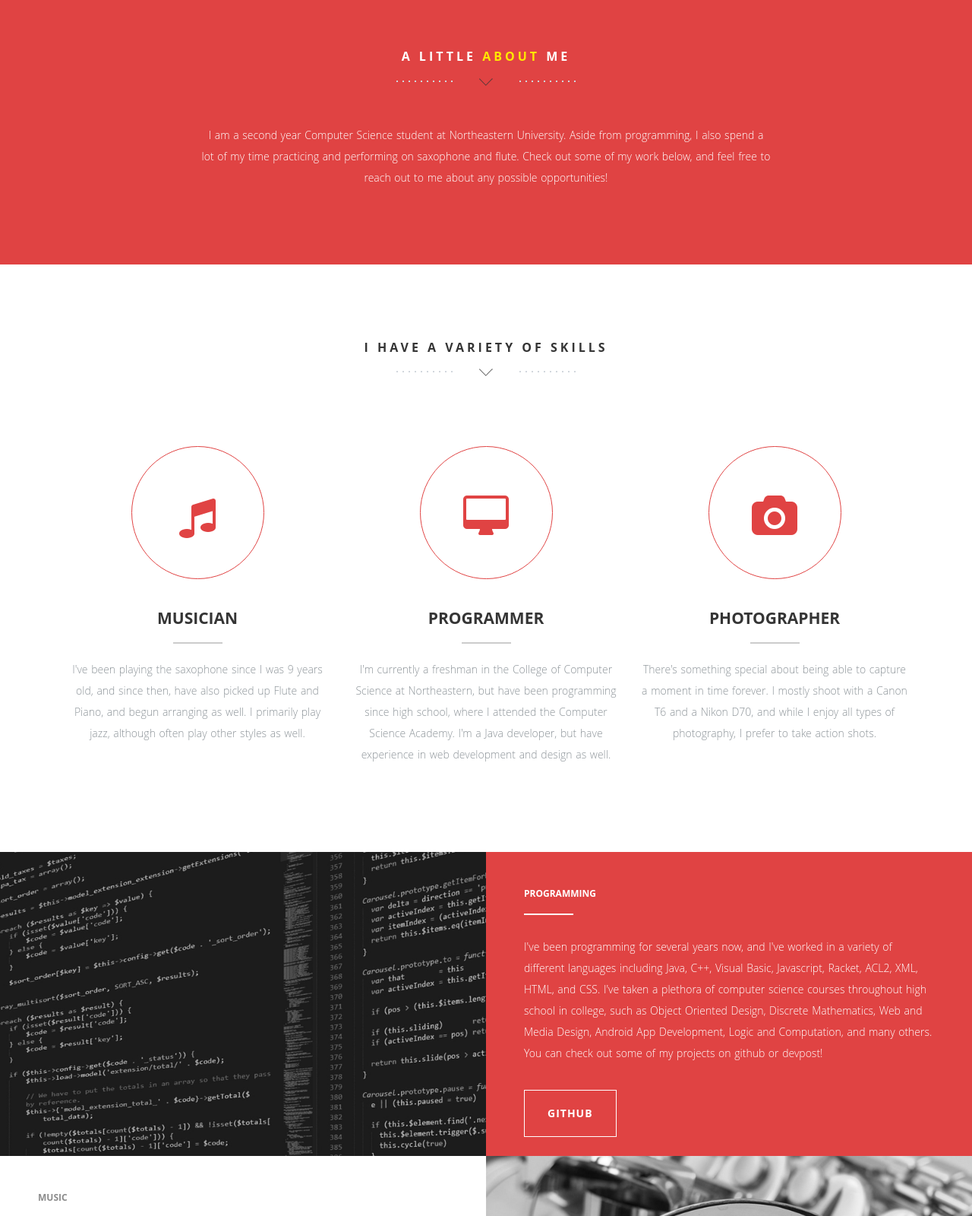
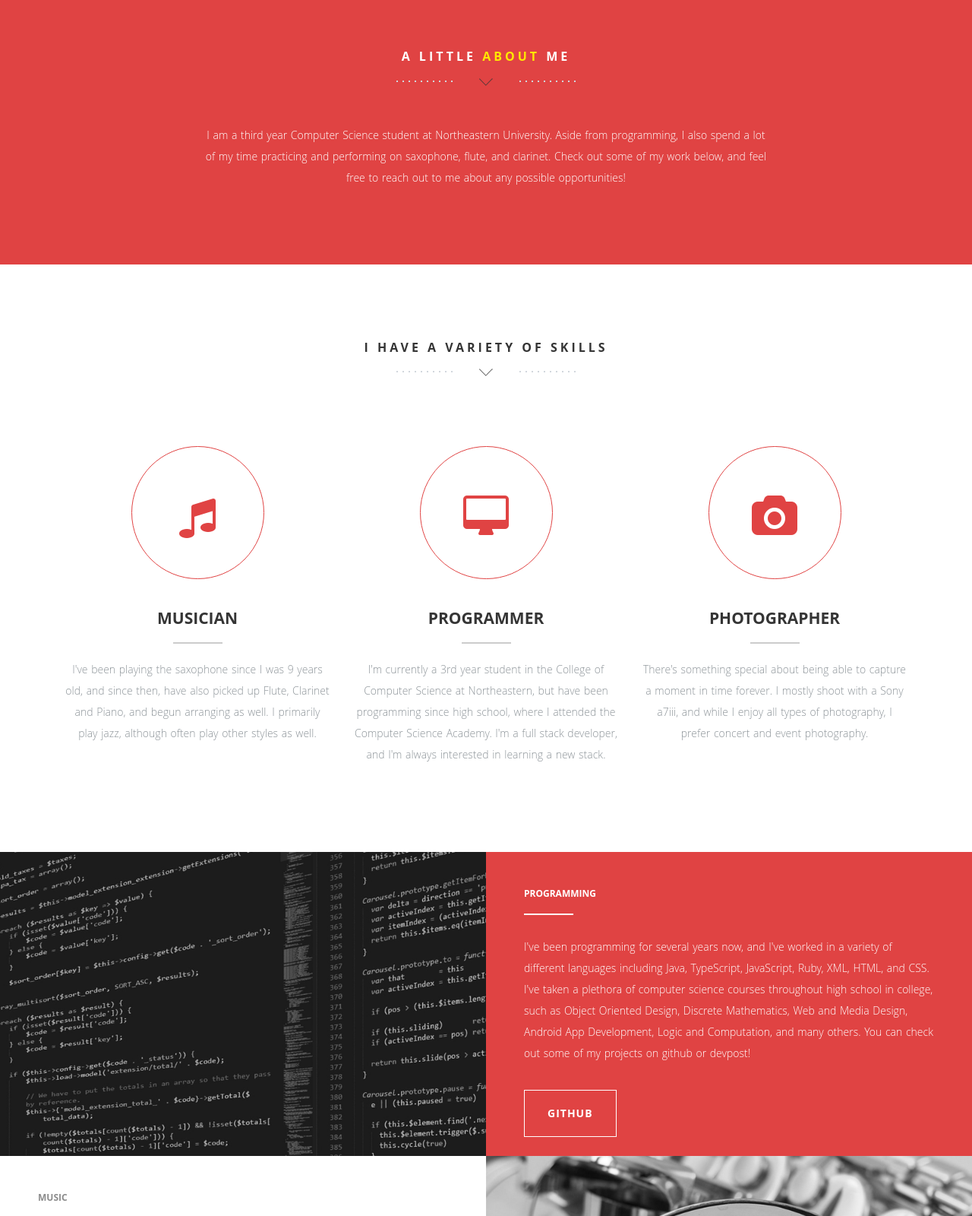
Before and after one commit to jlrosenberg/personal-website, a plain HTML site: page index.html in a window 1280 px wide. Shown: the part 898-2498 px from the top of the page at 76% size. Drawn offline with nearby package versions, Linux system fonts and the light colour scheme; some packages are replaced by stand-ins of ours.

Commit message:
Update basic info for website

```diff
--- a/index.html
+++ b/index.html
@@ -5,7 +5,7 @@
     <meta http-equiv="X-UA-Compatible" content="IE=edge">
     <meta name="viewport" content="width=device-width, initial-scale=1">
 	<!-- Website Title -->
-    <title>Joshua Rosenberg - Computer Scientist and Musician</title>
+    <title>Joshua Rosenberg</title>
     <!-- Bootstrap -->
     <link href="assets/bootstrap/css/bootstrap.min.css" rel="stylesheet">
 	<!-- Font-Awesome -->
@@ -73,7 +73,7 @@
                     J<span style="color:#E04343;">o</span>sh<br/>
                     <span>R<span style="color:#FFE800">o</span>senberg</span>
                   </h1><!-- Title -->
-                  <h3 class="animated fadeInUp delay-05s"><span class="rotate">Programmer, Developer, Musician</span></h3><!-- Text Rotator -->
+                  <h3 class="animated fadeInUp delay-05s"><span class="rotate">Developer, Photographer, Musician</span></h3><!-- Text Rotator -->
                 </div>
               </div>
 			  <!-- Learn More Button -->
@@ -106,7 +106,7 @@
               <div class="col-md-8 col-md-offset-2 wp1">
                 <h1 class="arrow">A little <span>about</span> me</h1><!-- Headline -->
 				<!-- about / welcome text -->
-                <p>I am a second year Computer Science student at Northeastern University. Aside from programming, I also spend a lot of my time practicing and performing on saxophone and flute. Check out some of my work below, and feel free to reach out to me about any possible opportunities!</p>
+                <p>I am a third year Computer Science student at Northeastern University. Aside from programming, I also spend a lot of my time practicing and performing on saxophone, flute, and clarinet. Check out some of my work below, and feel free to reach out to me about any possible opportunities!</p>
               </div>
             </div>
           </div>
@@ -135,7 +135,7 @@
                       <i class="fa fa-music"></i><!-- Icon -->
                     </div>
                     <h2>Musician</h2><!-- Title -->
-                    <p>I've been playing the saxophone since I was 9 years old, and since then, have also picked up Flute and Piano, and begun arranging as well. I primarily play jazz, although often play other styles as well.</p><!-- Description -->
+                    <p>I've been playing the saxophone since I was 9 years old, and since then, have also picked up Flute, Clarinet and Piano, and begun arranging as well. I primarily play jazz, although often play other styles as well.</p><!-- Description -->
                   </div>
           <!-- Service Box 2 -->
                   <div class="col-md-4 wp2 item delay-05s">
@@ -143,7 +143,7 @@
                       <i class="fa fa-desktop"></i><!-- Icon -->
                     </div>
                     <h2>Programmer</h2><!-- Title -->
-                    <p>I'm currently a freshman in the College of Computer Science at Northeastern, but have been programming since high school, where I attended the Computer Science Academy. I'm a Java developer, but have experience in web development and design as well.</p><!-- Description -->
+                    <p>I'm currently a 3rd year student in the College of Computer Science at Northeastern, but have been programming since high school, where I attended the Computer Science Academy. I'm a full stack developer, and I'm always interested in learning a new stack.</p><!-- Description -->
                   </div>
           <!-- Service Box 3 -->
                   <div class="col-md-4 wp2 item delay-1s">
@@ -151,7 +151,7 @@
                       <i class="fa fa-camera"></i><!-- Icon -->
                     </div>
                     <h2>Photographer</h2><!-- Title -->
-                    <p>There's something special about being able to capture a moment in time forever. I mostly shoot with a Canon T6 and a Nikon D70, and while I enjoy all types of photography, I prefer to take action shots.</p><!-- Description -->
+                    <p>There's something special about being able to capture a moment in time forever. I mostly shoot with a Sony a7iii, and while I enjoy all types of photography, I prefer concert and event photography.</p><!-- Description -->
                   </div>
           </div>
                   <div class="clearfix"></div>
@@ -172,7 +172,7 @@
 				</div>
 				<div class="col-md-6 about-text">
 					<h6>Programming</h6><!-- headline-->
-					<p>I've been programming for several years now, and I've worked in a variety of different languages including Java, C++, Visual Basic, Javascript, Racket, ACL2, XML, HTML, and CSS. I've taken a plethora of computer science courses throughout high school in college, such as Object Oriented Design, Discrete Mathematics, Web and Media Design, Android App Development, Logic and Computation, and many others. You can check out some of my projects on github or devpost!</p><br><!-- About Text 1 -->
+					<p>I've been programming for several years now, and I've worked in a variety of different languages including Java, TypeScript, JavaScript, Ruby, XML, HTML, and CSS. I've taken a plethora of computer science courses throughout high school in college, such as Object Oriented Design, Discrete Mathematics, Web and Media Design, Android App Development, Logic and Computation, and many others. You can check out some of my projects on github or devpost!</p><br><!-- About Text 1 -->
 					<a href="https://github.com/jlrosenberg/" class="weight-outline-btn">Github</a><!-- read more button  -->
 				</div>
 			</div>
@@ -356,7 +356,7 @@
               <div class="col-md-12">
                 <ul class="social-buttons">
                   <li><a href="https://github.com/jlrosenberg/" class="social-btn"><i class="fa fa-git"></i></a></li><!-- twitter -->
-                  <li><a href="https://www.instagram.com/josh.rosenberg.1/" class="social-btn"><i class="fa fa-instagram"></i></a></li><!-- twitter -->
+                  <li><a href="https://www.instagram.com/joshr.photos/" class="social-btn"><i class="fa fa-instagram"></i></a></li><!-- twitter -->
                   <li><a href="https://www.facebook.com/joshua.rosenberg.984" class="social-btn"><i class="fa fa-facebook"></i></a></li><!-- facebook -->
 				  <li><a href="www.linkedin.com/in/joshua-rosenberg-802a5586
 " class="social-btn"><i class="fa fa-linkedin"></i></a></li><!-- deviantart -->
```
